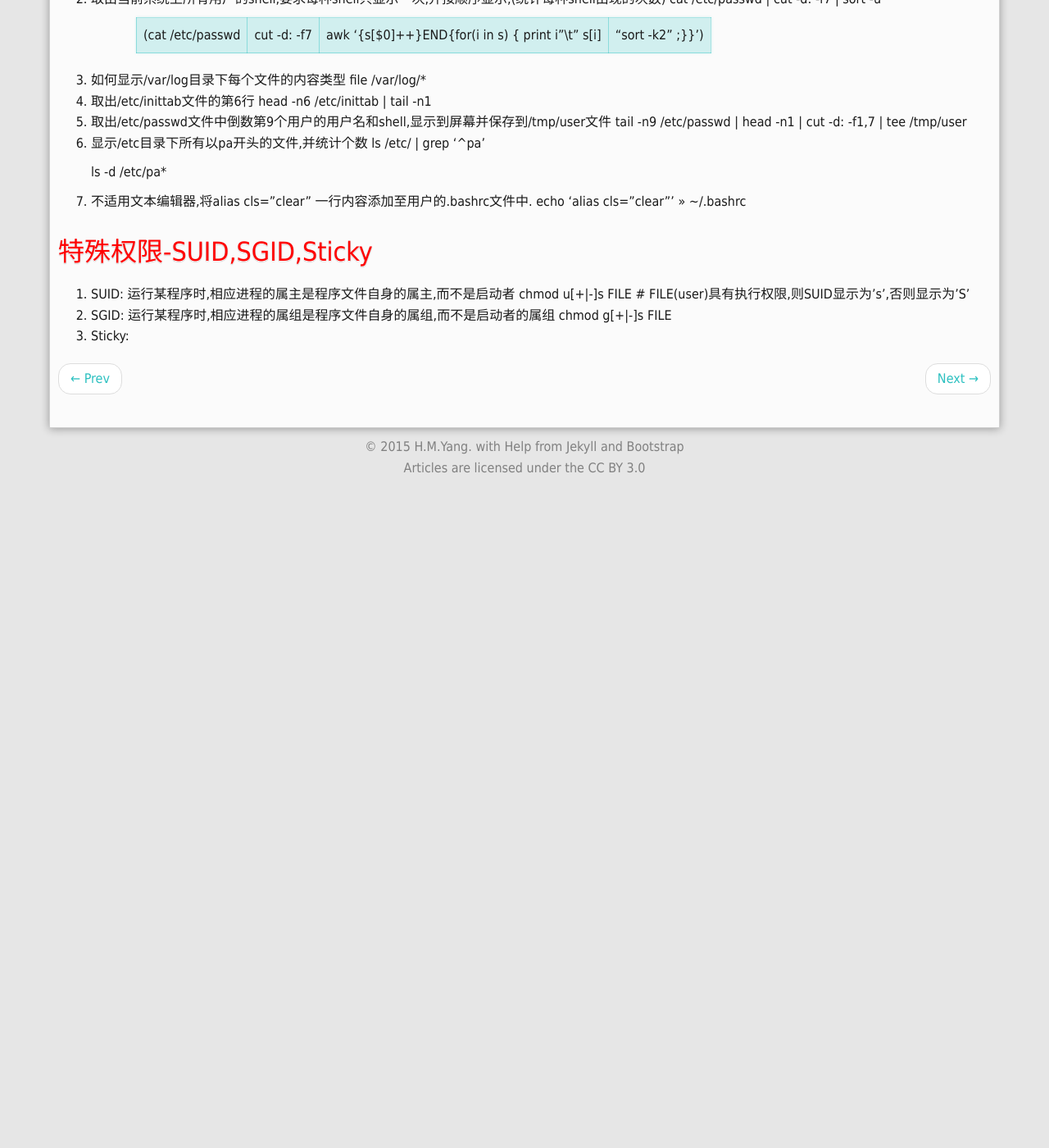
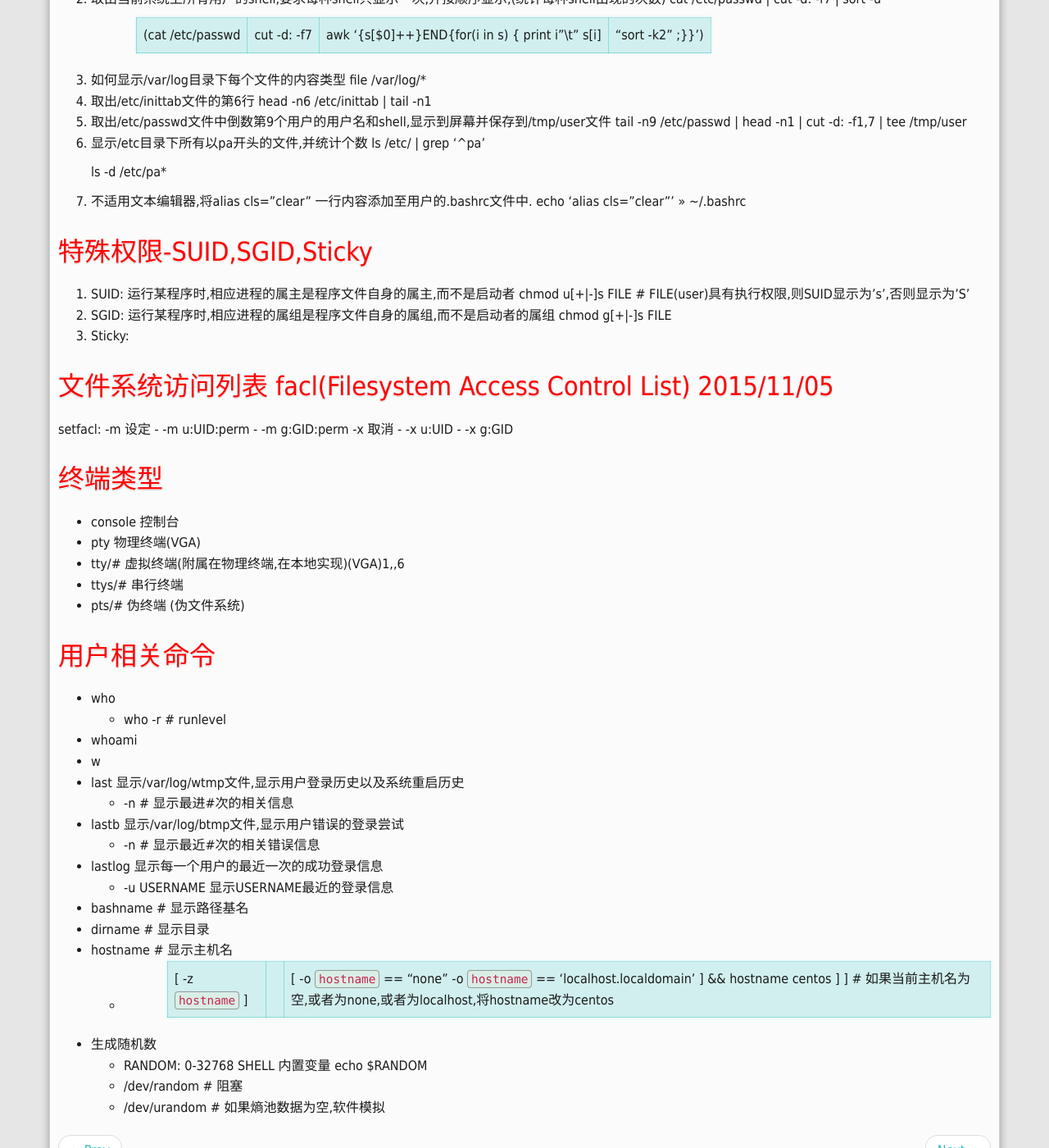
Before and after one commit to YHM07/yhm07.github.io, a Jekyll site: the page built from _posts/2015-12-02-linux-权限管理.md, in a window 1280 px wide and 1400 px high, scrolled down 1622 px. Shown: the whole window at 82% size. Built offline with Jekyll 4.4.1, drawn with Linux system fonts in a browser that asks for light colours; Markdown is read by kramdown in place of the engine named in the settings; comment, search, counter and statistics services are not loaded; before the commit the page ends 2211 px from its top, so only the background shows below that.

Commit message:
添加关于facl的说明

```diff
--- a/_posts/2015-12-02-linux-权限管理.md
+++ b/_posts/2015-12-02-linux-权限管理.md
@@ -124,3 +124,43 @@ set +C: 关闭上述功能
 2. SGID: 运行某程序时,相应进程的属组是程序文件自身的属组,而不是启动者的属组
 		chmod g[+|-]s FILE
 3. Sticky:
+
+# 文件系统访问列表 facl(Filesystem Access Control List) 2015/11/05
+
+setfacl:
+	-m 设定
+		- -m u:UID:perm
+		- -m g:GID:perm
+	-x 取消
+		- -x u:UID
+		- -x g:GID
+
+# 终端类型
+
+- console 控制台
+- pty 物理终端(VGA)
+- tty/# 虚拟终端(附属在物理终端,在本地实现)(VGA)1,,6
+- ttys/# 串行终端
+- pts/# 伪终端 (伪文件系统)
+
+# 用户相关命令
+
+- who
+	* who -r # runlevel
+- whoami
+- w
+- last 显示/var/log/wtmp文件,显示用户登录历史以及系统重启历史
+	* -n # 显示最进#次的相关信息
+- lastb 显示/var/log/btmp文件,显示用户错误的登录尝试
+	* -n # 显示最近#次的相关错误信息
+- lastlog 显示每一个用户的最近一次的成功登录信息
+	* -u USERNAME 显示USERNAME最近的登录信息
+- bashname # 显示路径基名
+- dirname  # 显示目录
+- hostname # 显示主机名
+	* [ -z `hostname` ] || [  -o `hostname` == "none" -o `hostname` == 'localhost.localdomain' ] && hostname centos ] ] # 如果当前主机名为空,或者为none,或者为localhost,将hostname改为centos
+
+- 生成随机数
+	* RANDOM: 0-32768 SHELL 内置变量 echo $RANDOM
+	* /dev/random # 阻塞
+	* /dev/urandom # 如果熵池数据为空,软件模拟
```
